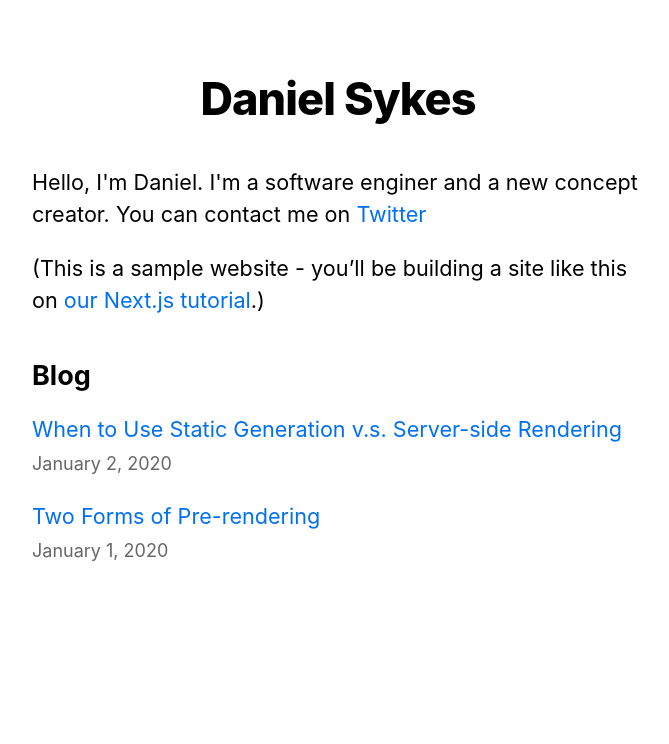
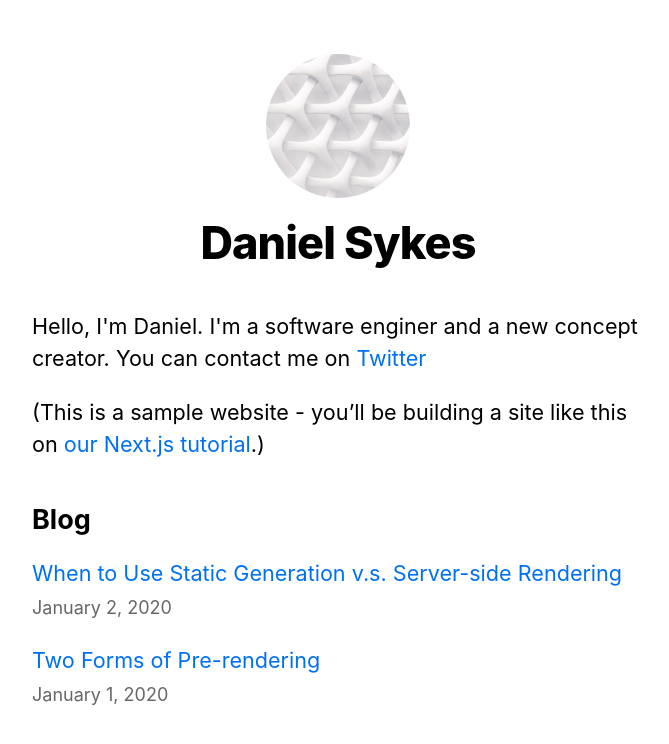
Before and after one commit to sykespro/hello_world_nextjs, a Next.js app: page / in a window 1280 px wide. Shown: the top 744 px of the page, without its empty margins (302-971 px from the left). Built offline with nearby package versions, Linux system fonts and the light colour scheme.

Commit message:
added images back

```diff
--- a/components/layout.js
+++ b/components/layout.js
@@ -2,6 +2,7 @@ import Head from 'next/head'
 import styles from './layout.module.css'
 import utilStyles from '../styles/utils.module.css'
 import Link from 'next/link'
+import Image from 'next/image'
 
 const name = 'Daniel Sykes'
 export const siteTitle = 'Next.js Sample Website'
@@ -27,14 +28,28 @@ export default function Layout({ children, home }) {
             <header className={styles.header}>
                 {home ? (
                     <>
-
+                        <Image
+                            priority
+                            src="/images/profile.jpg"
+                            className={utilStyles.borderCircle}
+                            height={144}
+                            width={144}
+                            alt={name}
+                        />
                         <h1 className={utilStyles.heading2Xl}>{name}</h1>
                     </>
                 ) : (
                     <>
                         <Link href="/">
                             <a>
-                                test
+                                <Image
+                                    priority
+                                    src="/images/profile.jpg"
+                                    className={utilStyles.borderCircle}
+                                    height={108}
+                                    width={108}
+                                    alt={name}
+                                />
                             </a>
                         </Link>
                         <h2 className={utilStyles.headingLg}>
```
